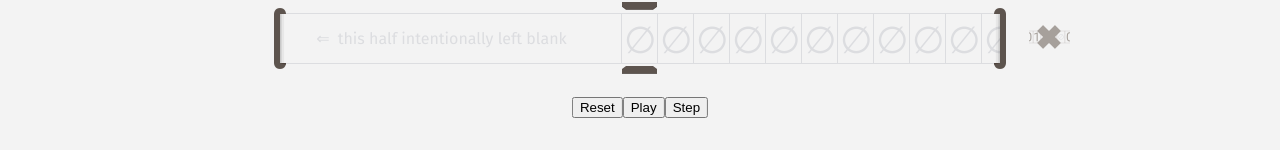
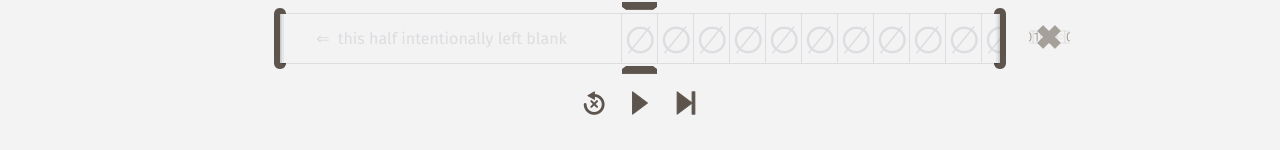
Before and after one commit to wjlewis/tm, a React (Create React App) app: page / in a window 1280 px wide. Shown: the part 647-797 px from the top of the page. Built offline with nearby package versions, Linux system fonts and the light colour scheme.

Commit message:
Add graphics for simulation controls

```diff
--- a/src/SimControls/SimControls.css
+++ b/src/SimControls/SimControls.css
@@ -4,3 +4,42 @@
   transform: translateX(-50%);
   bottom: 35px;
 }
+
+.sim-controls__button {
+  outline: none;
+  border: none;
+  width: 22px;
+  height: 24px;
+  background-color: transparent;
+  background-image: url(./sprite.png);
+  --sprite-x: 0;
+  --sprite-y: 0;
+  background-position: var(--sprite-x) var(--sprite-y);
+  cursor: pointer;
+  margin: 0 12px;
+}
+
+.sim-controls__reset-button {
+  --sprite-y: 0;
+}
+
+.sim-controls__play-button {
+  --sprite-y: -25px;
+}
+
+.sim-controls__pause-button {
+  --sprite-y: -50px;
+}
+
+.sim-controls__step-button {
+  --sprite-y: -75px;
+}
+
+.sim-controls__button:hover {
+  --sprite-x: -44px;
+}
+
+.sim-controls__button:disabled {
+  --sprite-x: -22px;
+  cursor: unset;
+}
--- a/src/SimControls/SimControls.tsx
+++ b/src/SimControls/SimControls.tsx
@@ -1,6 +1,7 @@
 import React from 'react';
 import { connect } from 'react-redux';
 import { Dispatch } from 'redux';
+import classNames from 'classnames';
 import { State } from '../state-mgmt/state';
 import * as A from '../state-mgmt/actions';
 import { isInEditMode } from '../state-mgmt/Mode';
@@ -17,18 +18,22 @@ export interface SimControlsProps {
 class SimControls extends React.Component<SimControlsProps> {
   render() {
     const { isInEditMode } = this.props;
+    const playPauseClassName = classNames(
+      'sim-controls__button',
+      isInEditMode ? 'sim-controls__play-button' : 'sim-controls__pause-button',
+    );
     return (
       <div className="sim-controls">
-        <button onClick={this.reset}>
-          Reset
-        </button>
-        <button onClick={this.togglePlayPause}>
-          {isInEditMode ? 'Play' : 'Pause'}
-        </button>
-        <button disabled={!isInEditMode}
-                onClick={this.step}>
-          Step
-        </button>
+        <button className="sim-controls__button sim-controls__reset-button"
+                title="reset simulation"
+                onClick={this.reset} />
+        <button className={playPauseClassName}
+                title={isInEditMode ? 'play simulation' : 'pause simulation'}
+                onClick={this.togglePlayPause} />
+        <button className="sim-controls__button sim-controls__step-button"
+                title="run a single step of the simulation"
+                disabled={!isInEditMode}
+                onClick={this.step} />
       </div>
     );
   }
```
Also changed, not shown: graphics/sim-controls.svg (added), src/SimControls/sprite.png (added).
